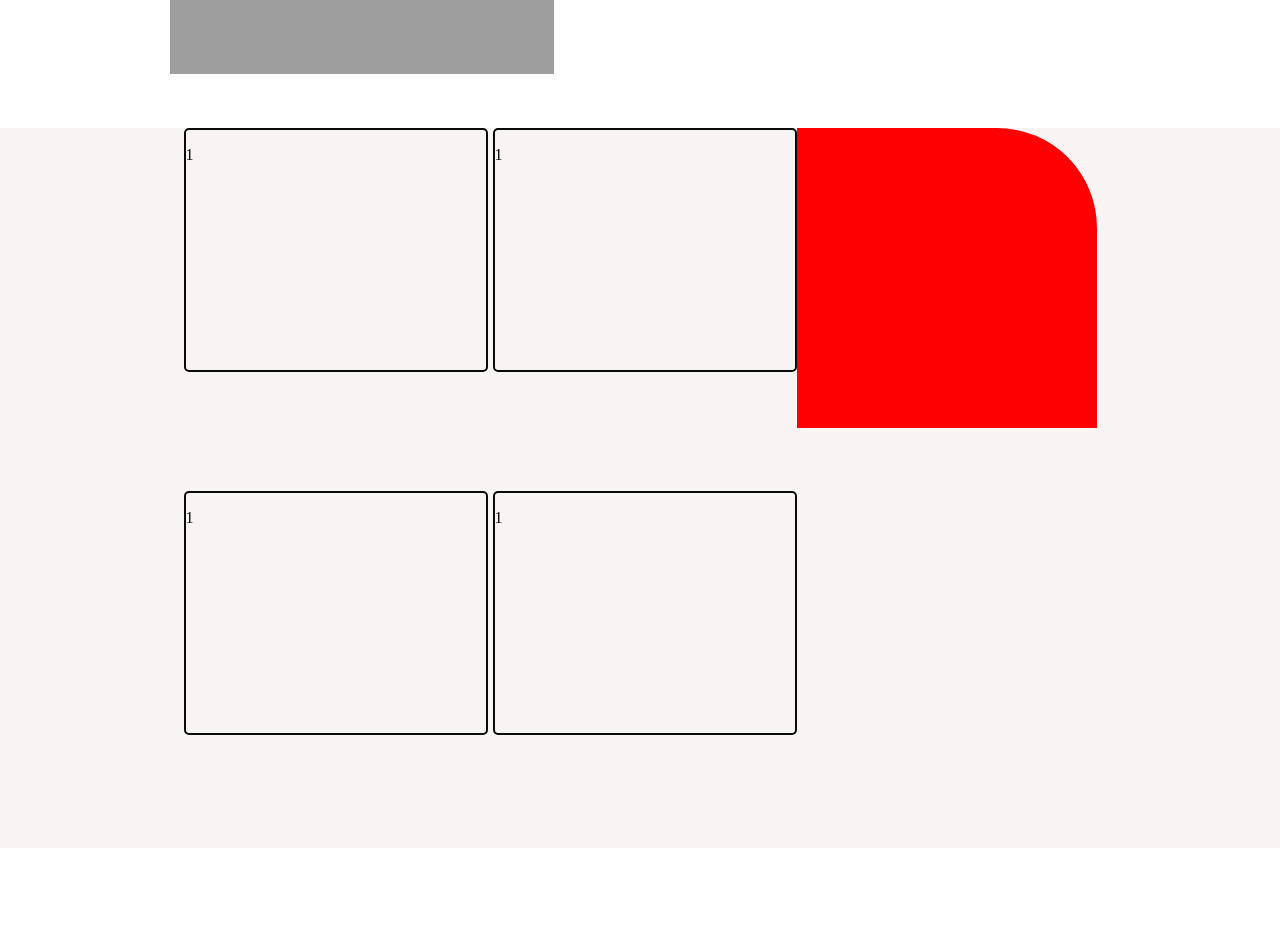
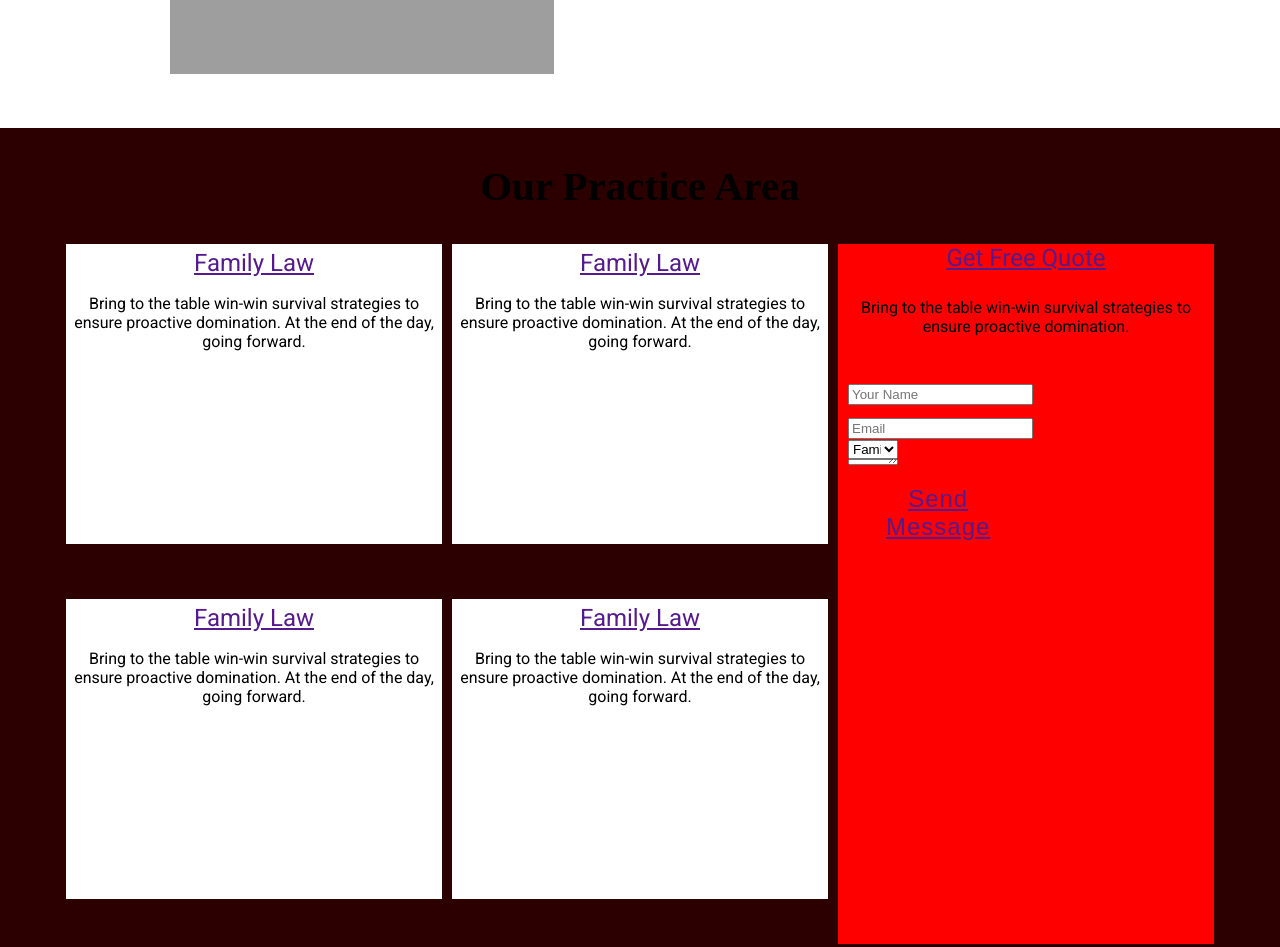
Before and after one commit to bethheal/TheBeth-s-lawFirm, a plain HTML site: page index.html in a window 1280 px wide. Shown: the part 1600-2547 px from the top of the page. Before the commit the page ends 2448 px from the top, so only its background shows below. Drawn offline with Linux system fonts and the light colour scheme; grey boxes are pictures that could not be loaded; a web font is replaced by a local one.

Commit message:
grid section

```diff
--- a/css/style.css
+++ b/css/style.css
@@ -201,44 +201,85 @@ nav button:hover{
 /* practice area begins here */
 #practice-area{
     width: 100vw;
-    height: 90vh;
+    height: 200vh;
     display: flex;
-    justify-content: center;
-
-    background-color: #F8F4F4;
+    flex-direction: column;
+    align-items: center;
+    /* background-color: #F8F4F4; */
+    background-color: #2D0000;
 }
 
-#practice-area h2{
+#practice-area #header-text h2{
     font-size: 41px;
-
-    padding-top: 90px ;
-    /* align-content: center; */
-}
-/* practice area ends here */
-
-#grid-side{
-    display: grid;
-    grid-template-columns: auto auto;
-    gap: 5px;
+    /* padding-top: 90px ; */
+    /* align-items: center; */
 
 }
 
-#cover-content{
-    width: 600px;
+
+.grid-container {
+    display: grid;
+    grid-template-columns: 1fr 1fr ;
+    gap: 10px;
+    /* padding: 50px; */
+  }
+
+  .grid-container > div {
+    text-align: center;
+    gap: 10px;
+    height: 300px;
+    width: 376px;
+    font-size: 30px;
+    background-color: white;
+  }
+
+  .grid-container a{
+    font-size: 24px;
+  }
+  .grid-container p{
+    font-size: 16px;
+  }
+  .item1 {
+    grid-column: 1 / 2;
+    grid-row: 1;
+  }
+
+  .item2 {
+    grid-column: 2;
+    grid-row: 1;
+  }
+
+  .grid-container .item3 {
+    background-color: red;
+    text-align: center;
     display: flex;
-    justify-content: center;
-}
+    flex-direction: column;
+    height: 700px ;
+    font-size: 30px;
+  }
 
-.small-box{
-    width: 300px;
-    height: 240px;
-    border:2px solid rgb(10, 10, 10);
-    border-radius: 5px;
-}
+  .item3 {
 
-.long-box{
-    width: 300px;
-    height: 300px;
-    background-color: red;
-    border-radius: 0 100px 0 0;
-}
+    grid-column: 3;
+    grid-row: 1 /span 2;
+  }
+
+  form{
+    display: flex;
+    flex-direction: column;
+    padding: 10px 30px 10px 10px;
+    width: 50px;
+    height: 20px;
+
+  }
+
+  .item4 {
+    grid-column: 1/2 ;
+    grid-row: 2;
+  }
+
+  .item5 {
+    grid-column: 2;
+    grid-row: 2;
+  }
+/* practice area ends here */
--- a/index.html
+++ b/index.html
@@ -93,38 +93,69 @@
    </section>
 
    <section id="practice-area">
-    <!-- <h2 class="baskervville-regular"> Our Practice Area</h2> -->
-    <div id="grid-side">
-        <div class="small-box">
-            <p>
-                1
+    <div id="header-text">  <h2 class="baskervville-regular"> Our Practice Area</h2>
+    </div>
+    <div class="grid-container">
+        <div class="item1">
+            <a class="roboto-regular" href="">Family Law</a>
+           <p class="roboto-regular">
+            Bring to the table win-win survival strategies to ensure proactive domination. At the end of the day, going forward.
+           </p>
+        </div>
+        <div class="item2">
+            <a class="roboto-regular" href="">Family Law</a>
+            <p class="roboto-regular" >
+             Bring to the table win-win survival strategies to ensure proactive domination. At the end of the day, going forward.
+            </p>
+        </div>
+        <div class="item3">
+            <a class="roboto-regular" href="">Get Free Quote</a>
+            <p class="roboto-regular">
+            Bring to the table win-win survival strategies to ensure proactive domination.
             </p>
 
+            <form id="form">
+            <span class="form-item">
+                <input id="name" type="text" placeholder="Your Name">
+            </span>
+            <span class="form-item">
+                <input id="email" type="email" placeholder="Email">
+            </span>
+            <select name="people" id="people">
+              <option value="person"> Family Law </option>
+              <option value="person"> Family Law 1 </option>
+              <option value="person">Family Law 2 </option>
+              <option value="person">Family Law 3 </option>
+              <option value="person">Family Law 4 </option>
+              <textarea id="subject"  placeholder="Message"
+               style="height:200px"></textarea>
+            </select>
+          </span>
+
+          <div id="outer">
+            <div class="button_slide slide_right">
+                <a href=""> Send Message </a>
+            </div>
+          </div>
+
+        </form>
         </div>
-        <div class="small-box">
-            <p>
-                1
+        <div class="item4">
+            <a class="roboto-regular" href="">Family Law</a>
+            <p class="roboto-regular">
+             Bring to the table win-win survival strategies to ensure proactive domination. At the end of the day, going forward.
             </p>
-
         </div>
-        <div class="small-box">
-            <p>
-                1
+        <div class="item5">
+            <a class="roboto-regular" href="">Family Law</a>
+            <p class="roboto-regular">
+             Bring to the table win-win survival strategies to ensure proactive domination. At the end of the day, going forward.
             </p>
-
-        </div>
-        <div class="small-box">
-            <p>
-                1
-            </p>
-
         </div>
 
     </div>
 
-    <div class="long-box">
 
-    </div>
 
    </section>
 
```
